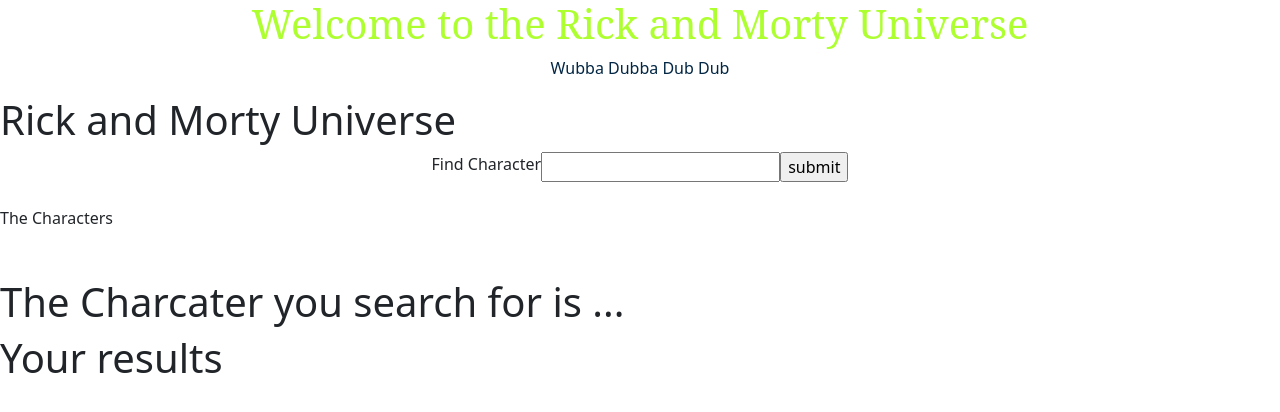
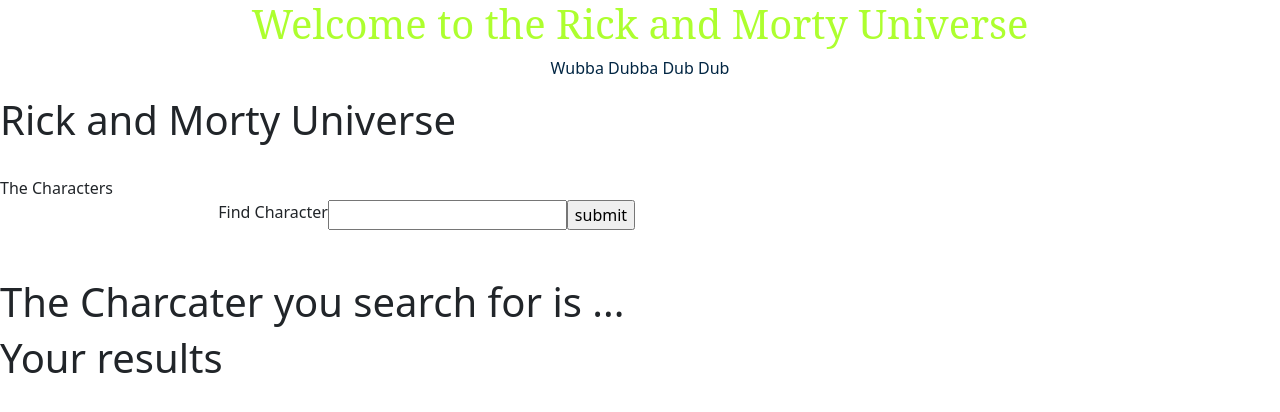
Before and after one commit to codeFabFit/SBA7-FG, a React (Vite) app: page / in a window 1280 px wide. Shown: the top 412 px of the page. Built offline with nearby package versions, Linux system fonts and the light colour scheme; no server answers.

Commit message:
clean up

```diff
--- a/src/App.jsx
+++ b/src/App.jsx
@@ -29,12 +29,12 @@
     <>
     <Header />
       <h1 className='title'>Rick and Morty Universe</h1>
-      <SearchBox  charactersSearch ={getCharacter}/>
+
       <container className="container">
       <div className="col-8">The Characters
       <div className="row">
       <CharacterCard />
-
+      <SearchBox  charactersSearch ={getCharacter}/>
 
 
         {/* <div className="col">Cards</div>
```
